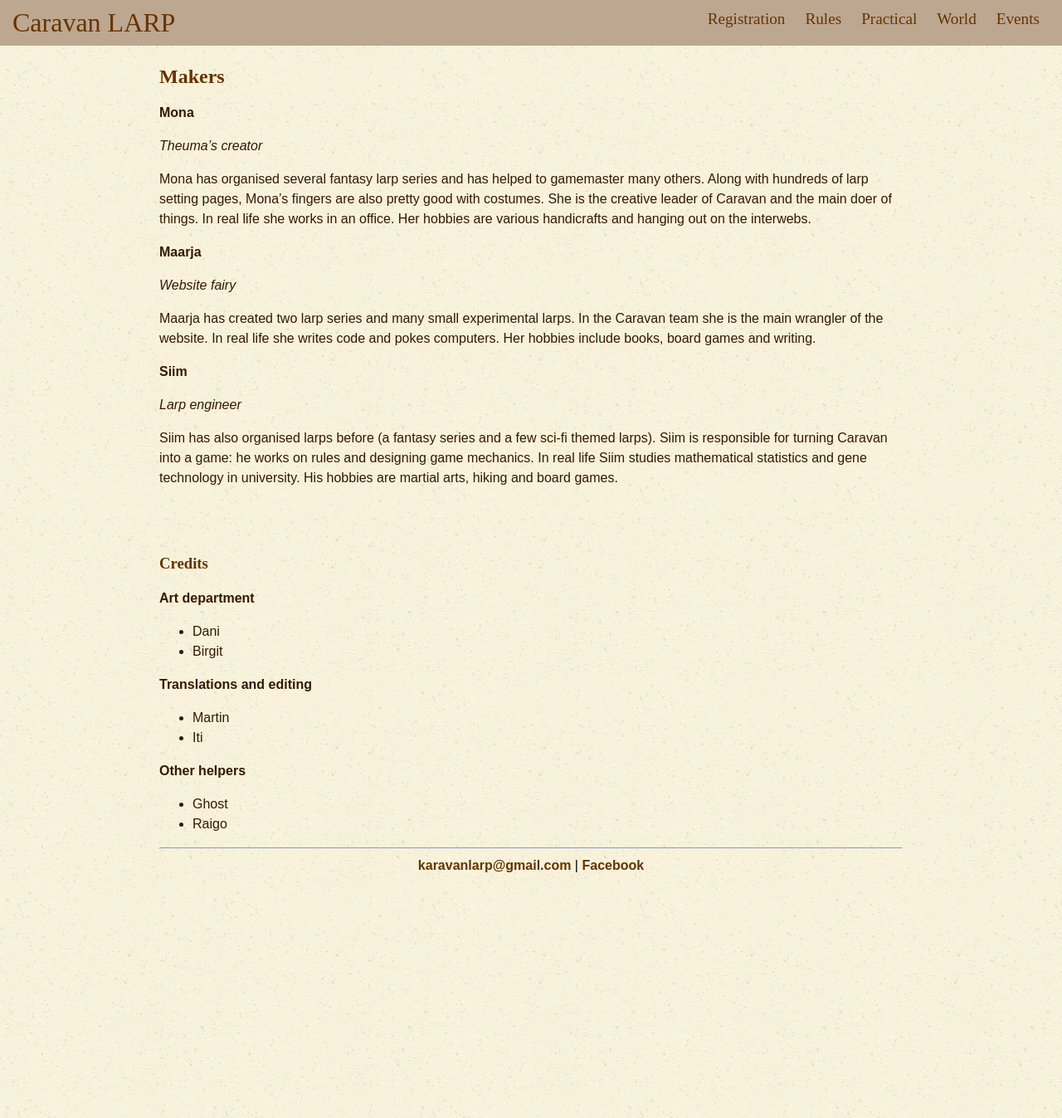
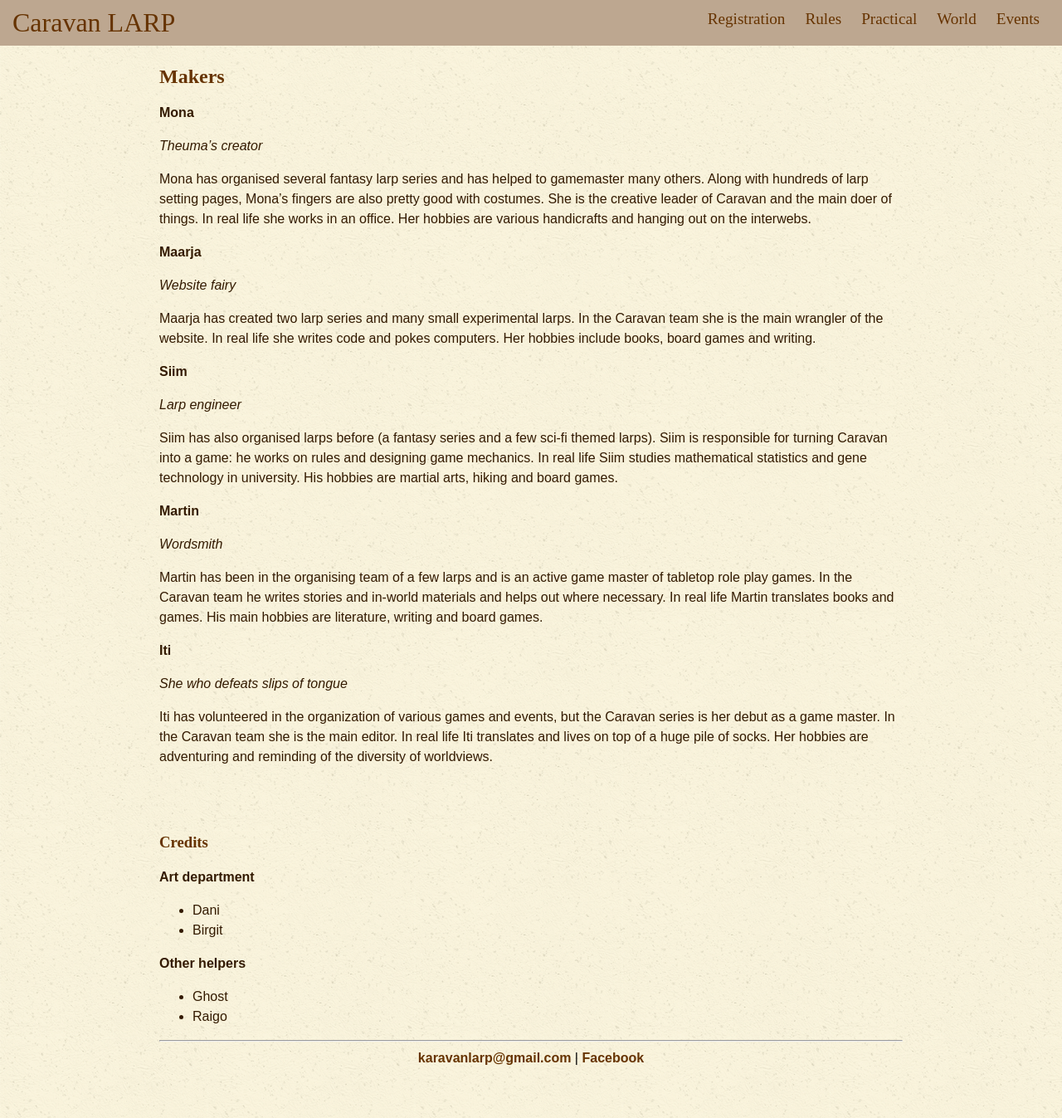
Before and after one commit to karavanlarp/karavanlarp.github.io, a Jekyll site: the page built from eng/useful/creds.md, in a window 1280 px wide and 1347 px high. Shown: the whole window at 83% size. Built offline with Jekyll 4.4.1, drawn with Linux system fonts in a browser that asks for light colours; some web fonts are replaced.

Commit message:
update creds

```diff
--- a/eng/useful/creds.md
+++ b/eng/useful/creds.md
@@ -22,16 +22,24 @@ _Larp engineer_
 
 Siim has also organised larps before (a fantasy series and a few sci-fi themed larps). Siim is responsible for turning Caravan into a game: he works on rules and designing game mechanics. In real life Siim studies mathematical statistics and gene technology in university. His hobbies are martial arts, hiking and board games.
 
+**Martin**
+
+_Wordsmith_
+
+Martin has been in the organising team of a few larps and is an active game master of tabletop role play games. In the Caravan team he writes stories and in-world materials and helps out where necessary. In real life Martin translates books and games. His main hobbies are literature, writing and board games.
+
+**Iti**
+
+_She who defeats slips of tongue_
+
+Iti has volunteered in the organization of various games and events, but the Caravan series is her debut as a game master. In the Caravan team she is the main editor. In real life Iti translates and lives on top of a huge pile of socks. Her hobbies are adventuring and reminding of the diversity of worldviews.
+
 ### Credits
 
 **Art department**
 * Dani
 * Birgit
 
-**Translations and editing**
-* Martin
-* Iti
-
 **Other helpers**
 * Ghost
 * Raigo
```
Also changed, not shown: est/useful/creds.md (+12 -4 lines).
